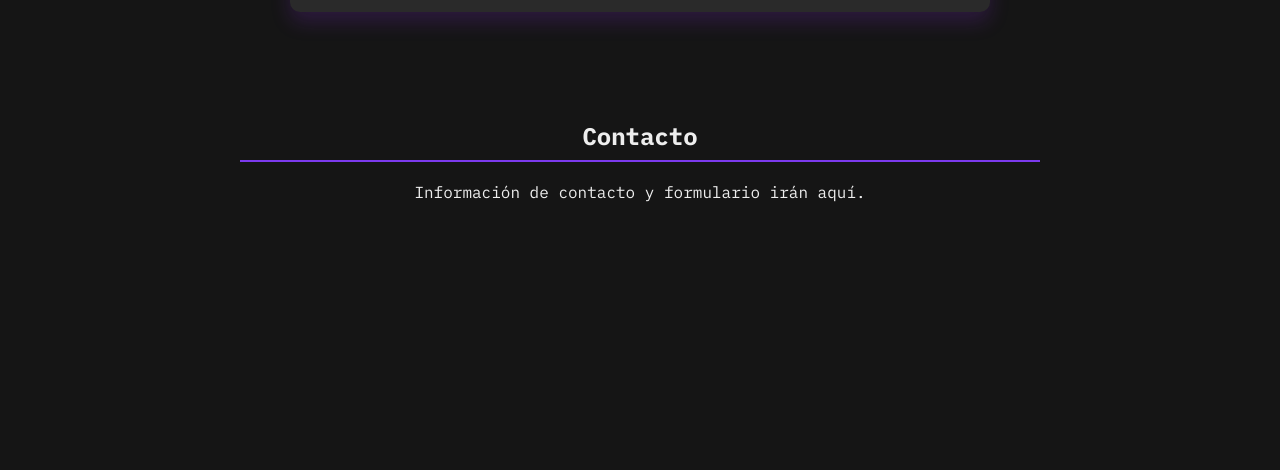
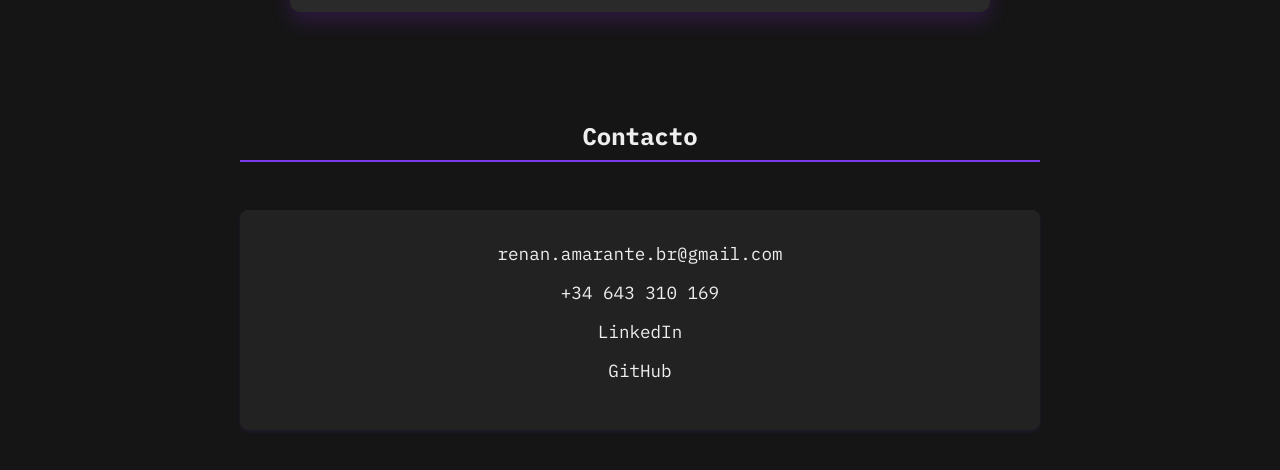
Before and after one commit to Phoingban/Phoingban.github.io, a plain HTML site: page index.html in a window 1280 px wide. Shown: the part 1446-1916 px from the top of the page. Before the commit the page ends 1776 px from the top, so only its background shows below. Drawn offline with Linux system fonts and the light colour scheme.

Commit message:
Add files via upload

```diff
--- a/index.html
+++ b/index.html
@@ -102,13 +102,24 @@
         <button class="slider-button next">&gt;</button>
     </div>
 </section>
-<section id="contacto">
-            <h2>Contacto</h2>
-            <p>Información de contacto y formulario irán aquí.</p>
-            <!-- Add contact information or form here -->
-        </section>
-    </main>
-
+<section id="contacto" class="section">
+    <h2>Contacto</h2>
+    <div class="contact-info">
+      <div class="contact-item">
+        <a href="mailto:tu.email@ejemplo.com">renan.amarante.br@gmail.com</a>
+      </div>
+      <div class="contact-item">
+        <a href="tel:+1234567890">+34 643 310 169</a>
+      </div>
+      <div class="contact-item">
+        <a href="https://www.linkedin.com/in/renan-amarante-a63744249/" target="_blank" rel="noopener noreferrer">LinkedIn</a>
+      </div>
+      <div class="contact-item">
+        <a href="https://github.com/Phoingban" target="_blank" rel="noopener noreferrer">GitHub</a>
+      </div>
+    </div>
+  </section>
+</main>
 <script src="script.js"></script>
 </body>
 </html>
--- a/style.css
+++ b/style.css
@@ -23,7 +23,7 @@ header {
     padding: 1rem 4rem;
     position: sticky;
     top: 0;
-    z-index: 10;
+    z-index: 100;
 }
 nav {
     display: flex;
@@ -297,6 +297,42 @@ transform: translateX(-50%);
     margin-top: 0px;
 }
 
+/*contact styles*/
+.contact-info {
+    display: flex;
+    flex-direction: column;
+    align-items: center;
+    background-color: #222;
+    padding: 2rem;
+    border-radius: 8px;
+    box-shadow: 0 2px 4px rgba(124, 58, 237, 0.1);
+    margin-top: 3rem;
+}
+
+.contact-item {
+    display: flex;
+    align-items: center;
+    margin-bottom: 1rem;
+    font-size: 1.1rem;
+    transition: transform 0.3s ease;
+}
+
+.contact-item:hover {
+    transform: translateY(-2px);
+}
+
+.contact-item a {
+    color: #eee;
+    text-decoration: none;
+    transition: color 0.3s ease;
+    display: flex;
+    align-items: center;
+}
+
+.contact-item a:hover {
+    color: #7C3AED;
+}
+
 @media (max-width: 768px) {
     header {
         padding: 1rem;
@@ -338,4 +374,11 @@ transform: translateX(-50%);
     .buttons {
         margin-bottom: 2vh;
     }
+    .contact-info {
+        padding: 1rem;
+    }
+
+    .contact-item {
+        font-size: 1rem;
+    }
 }
```
